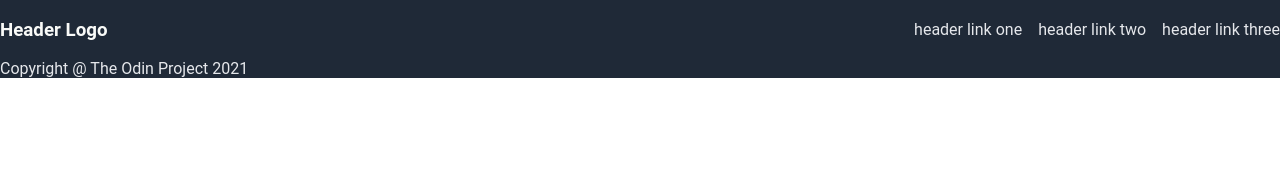
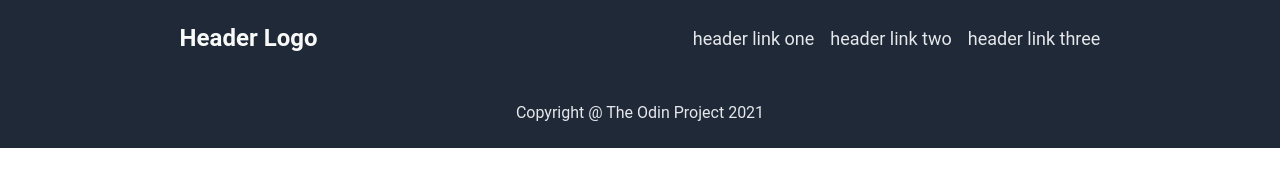
Before and after one commit to pgodettejr/odin-landing-page, a plain HTML site: page index.html in a window 1280 px wide. Drawn offline with Linux system fonts and the light colour scheme.

Commit message:
Correct logo font and header link positioning
Header logo and header links are a bit more centered for now. Will
need to revisit this later as content is added to the landing page
to see if everything looks right based on the assignment. Left a
comment in CSS for the time being.

```diff
--- a/styles.css
+++ b/styles.css
@@ -8,7 +8,8 @@ body {
 
 .header {
   display: flex;
-  justify-content: space-between;
+  justify-content: space-around;
+  /* Not sure if this should be space-around or space-between with some type of margin. Revisit once the main content gets added */
   margin: 0;
   padding: 0;
   gap: 16px;
@@ -16,8 +17,12 @@ body {
   color: #F9FAF8;
 }
 
+h3 {
+  font-size: 24px;
+}
+
 a {
-  font-weight: 18px;
+  font-size: 18px;
   color: #e5e7eb;
   text-decoration: none;
 }
@@ -32,10 +37,13 @@ ul {
 }
 
 .footer {
+  display: flex;
   position: relative;
   bottom: 0;
   width: 100%;
+  height: 72px;
   justify-content: center;
+  align-items: center;
   background: #1F2937;
   color: #e5e7eb;
 }
```
